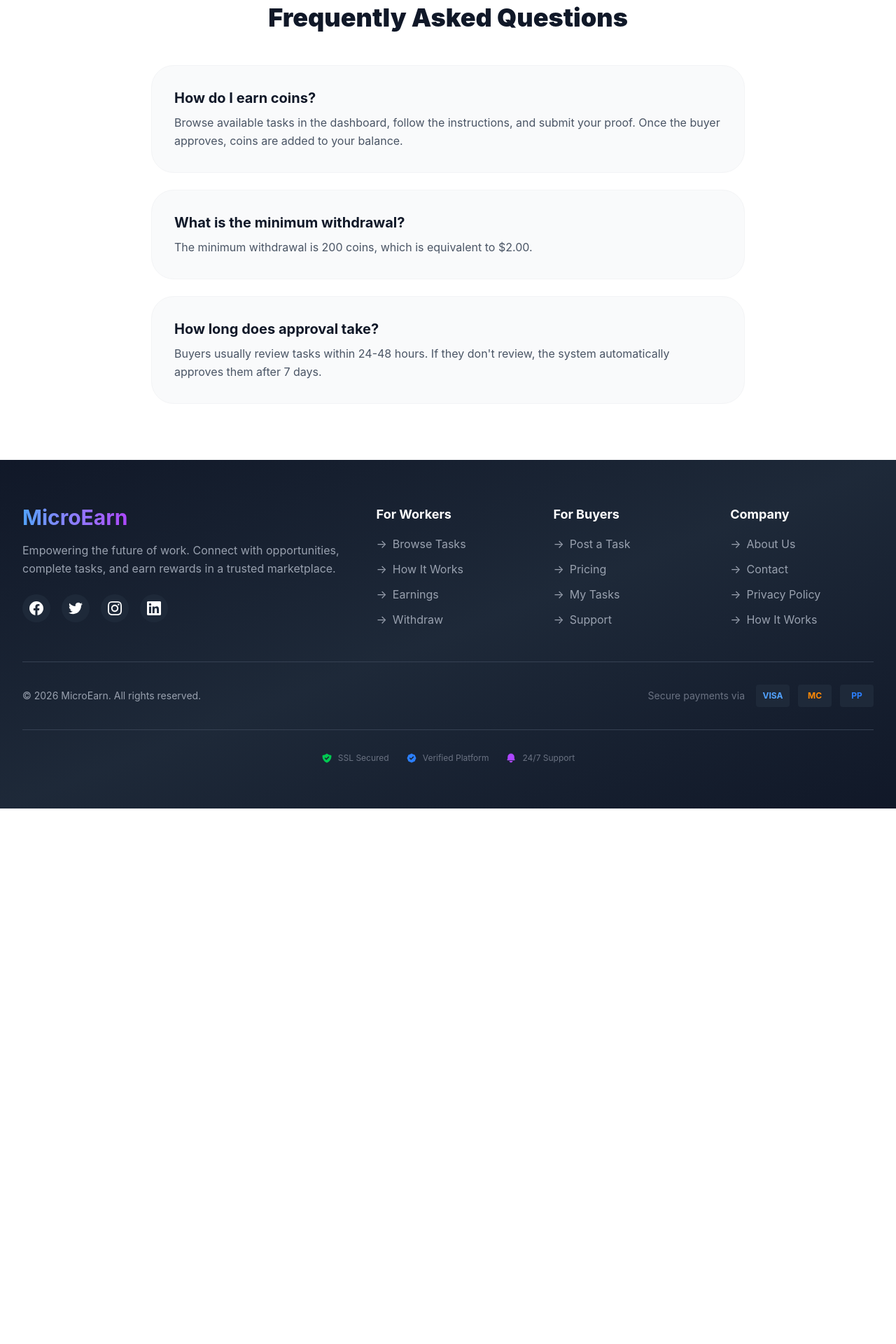
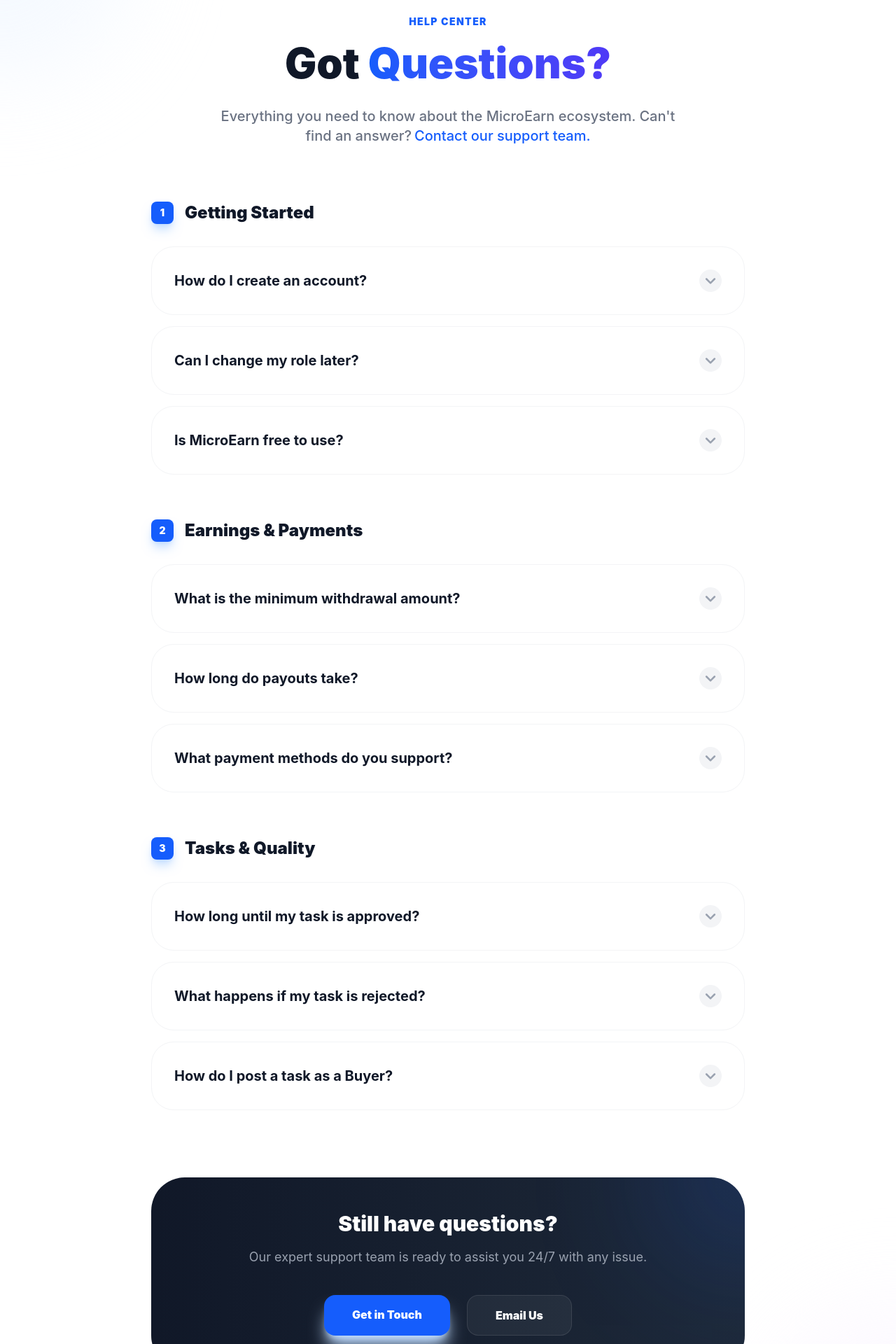
Before and after one commit to sabbirtanvir13/Micro-Earning-platform, a React (Vite) app in the folder client/: page /faq in a window 1280 px wide. Shown: the part 140-2060 px from the top of the page at 70% size. Before the commit the page ends 1295 px from the top, so only its background shows below. Built offline with nearby package versions, Linux system fonts and the light colour scheme; no server answers.

Commit message:
Modernized FAQ page with premium interactive accordions

```diff
--- a/client/src/pages/public/FAQ.jsx
+++ b/client/src/pages/public/FAQ.jsx
@@ -1,27 +1,136 @@
+import { useState } from 'react';
 import Header from '../../components/common/Header';
 import Footer from '../../components/common/Footer';
 
 const FAQ = () => {
-    const faqs = [
-        { q: "How do I earn coins?", a: "Browse available tasks in the dashboard, follow the instructions, and submit your proof. Once the buyer approves, coins are added to your balance." },
-        { q: "What is the minimum withdrawal?", a: "The minimum withdrawal is 200 coins, which is equivalent to $2.00." },
-        { q: "How long does approval take?", a: "Buyers usually review tasks within 24-48 hours. If they don't review, the system automatically approves them after 7 days." }
+    const [activeIndex, setActiveIndex] = useState(null);
+
+    const categories = [
+        {
+            title: 'Getting Started',
+            questions: [
+                { q: "How do I create an account?", a: "Simply click the 'Sign Up' button in the header, choose whether you want to be a Worker or a Buyer, and follow the registration steps. You'll get a welcome bonus instantly!" },
+                { q: "Can I change my role later?", a: "Yes, you can register as both a worker and a buyer using the same email. However, your balances and dashboards remain separate to ensure security and clarity." },
+                { q: "Is MicroEarn free to use?", a: "Absolutely! There are no registration or monthly fees. We only take a small service fee from task payments to maintain the platform ecosystem." }
+            ]
+        },
+        {
+            title: 'Earnings & Payments',
+            questions: [
+                { q: "What is the minimum withdrawal amount?", a: "The minimum withdrawal threshold is 200 coins ($2.00). This ensures we can process payments efficiently while keeping fees low for our users." },
+                { q: "How long do payouts take?", a: "Once you request a withdrawal, our team reviews it within 24 hours. Most payments are processed instantly to your chosen payment method after approval." },
+                { q: "What payment methods do you support?", a: "We currently support Stripe (Credit/Debit cards) and direct bank transfers. We are constantly adding new global payment partners." }
+            ]
+        },
+        {
+            title: 'Tasks & Quality',
+            questions: [
+                { q: "How long until my task is approved?", a: "Buyers usually review tasks within 24-48 hours. If a buyer doesn't take action within 7 days, our system automatically approves the task and releases the coins to the worker." },
+                { q: "What happens if my task is rejected?", a: "If a task is rejected, the buyer must provide a reason. If you feel the rejection was unfair, you can appeal to our admin team through the support center." },
+                { q: "How do I post a task as a Buyer?", a: "Switch to the Buyer Dashboard, click 'Create Task', fill in the requirements and reward amount. Once you fund the project with coins, workers will start seeing it in their feed." }
+            ]
+        }
     ];
+
+    const flatQuestions = categories.flatMap(cat => cat.questions);
+
+    const toggleAccordion = (index) => {
+        setActiveIndex(activeIndex === index ? null : index);
+    };
 
     return (
         <div className="min-h-screen bg-white">
             <Header />
-            <main className="max-w-4xl mx-auto px-6 py-20">
-                <h1 className="text-4xl font-black text-gray-900 mb-12 text-center">Frequently Asked Questions</h1>
-                <div className="space-y-6">
-                    {faqs.map((faq, i) => (
-                        <div key={i} className="p-8 bg-gray-50 rounded-[2rem] border border-gray-100">
-                            <h4 className="text-xl font-bold text-gray-900 mb-2">{faq.q}</h4>
-                            <p className="text-gray-600 leading-relaxed">{faq.a}</p>
+
+            <main className="relative py-24 overflow-hidden">
+                {/* Decorative background blobs */}
+                <div className="absolute top-0 left-0 w-96 h-96 bg-blue-50 rounded-full blur-3xl -translate-y-1/2 -translate-x-1/2 opacity-60"></div>
+                <div className="absolute bottom-0 right-0 w-96 h-96 bg-purple-50 rounded-full blur-3xl translate-y-1/2 translate-x-1/2 opacity-60"></div>
+
+                <div className="max-w-4xl mx-auto px-6 relative z-10">
+                    <div className="text-center mb-20">
+                        <h2 className="text-sm font-black text-blue-600 uppercase tracking-widest mb-3">Help Center</h2>
+                        <h1 className="text-4xl md:text-6xl font-black text-gray-900 mb-6 leading-tight">
+                            Got <span className="text-transparent bg-clip-text bg-gradient-to-r from-blue-600 to-indigo-600">Questions?</span>
+                        </h1>
+                        <p className="text-xl text-gray-500 max-w-2xl mx-auto font-medium">
+                            Everything you need to know about the MicroEarn ecosystem. Can't find an answer?
+                            <a href="/contact" className="text-blue-600 hover:underline ml-1">Contact our support team.</a>
+                        </p>
+                    </div>
+
+                    <div className="space-y-16">
+                        {categories.map((category, catIndex) => (
+                            <div key={catIndex}>
+                                <h3 className="text-2xl font-black text-gray-900 mb-8 flex items-center">
+                                    <span className="w-8 h-8 rounded-lg bg-blue-600 text-white flex items-center justify-center text-sm mr-4 shadow-lg shadow-blue-200">
+                                        {catIndex + 1}
+                                    </span>
+                                    {category.title}
+                                </h3>
+
+                                <div className="space-y-4">
+                                    {category.questions.map((faq, qIndex) => {
+                                        const globalIndex = categories.slice(0, catIndex).reduce((acc, c) => acc + c.questions.length, 0) + qIndex;
+                                        const isOpen = activeIndex === globalIndex;
+
+                                        return (
+                                            <div
+                                                key={qIndex}
+                                                className={`group border rounded-[2rem] transition-all duration-300 ${isOpen
+                                                        ? 'border-blue-200 bg-blue-50/30 shadow-xl shadow-blue-500/5'
+                                                        : 'border-gray-100 bg-white hover:border-gray-200'
+                                                    }`}
+                                            >
+                                                <button
+                                                    onClick={() => toggleAccordion(globalIndex)}
+                                                    className="w-full flex items-center justify-between p-8 text-left focus:outline-none"
+                                                >
+                                                    <span className={`text-xl font-bold transition-colors ${isOpen ? 'text-blue-600' : 'text-gray-900'}`}>
+                                                        {faq.q}
+                                                    </span>
+                                                    <div className={`w-8 h-8 rounded-full flex items-center justify-center transition-all ${isOpen ? 'bg-blue-600 text-white rotate-180' : 'bg-gray-100 text-gray-400 group-hover:bg-gray-200'}`}>
+                                                        <svg className="w-5 h-5" fill="none" stroke="currentColor" viewBox="0 0 24 24">
+                                                            <path strokeLinecap="round" strokeLinejoin="round" strokeWidth={3} d="M19 9l-7 7-7-7" />
+                                                        </svg>
+                                                    </div>
+                                                </button>
+
+                                                <div
+                                                    className={`overflow-hidden transition-all duration-300 ${isOpen ? 'max-h-96 opacity-100' : 'max-h-0 opacity-0'
+                                                        }`}
+                                                >
+                                                    <div className="px-8 pb-8 text-gray-600 leading-relaxed font-medium text-lg border-t border-blue-100/30 pt-4">
+                                                        {faq.a}
+                                                    </div>
+                                                </div>
+                                            </div>
+                                        );
+                                    })}
+                                </div>
+                            </div>
+                        ))}
+                    </div>
+
+                    {/* Quick Support Card */}
+                    <div className="mt-24 p-12 bg-gradient-to-r from-gray-900 to-gray-800 rounded-[3rem] text-center relative overflow-hidden group">
+                        <div className="absolute top-0 right-0 w-64 h-64 bg-blue-600 rounded-full blur-[100px] opacity-20 -translate-y-1/2 translate-x-1/2 group-hover:opacity-30 transition-opacity"></div>
+                        <div className="relative z-10">
+                            <h4 className="text-3xl font-black text-white mb-4">Still have questions?</h4>
+                            <p className="text-gray-400 mb-10 text-lg">Our expert support team is ready to assist you 24/7 with any issue.</p>
+                            <div className="flex flex-wrap justify-center gap-6">
+                                <a href="/contact" className="px-10 py-4 bg-blue-600 text-white font-black rounded-2xl hover:bg-blue-700 transition-all shadow-xl shadow-blue-200 hover:-translate-y-1">
+                                    Get in Touch
+                                </a>
+                                <a href="mailto:support@microearn.com" className="px-10 py-4 bg-white/5 text-white border border-white/10 font-black rounded-2xl hover:bg-white/10 transition-all">
+                                    Email Us
+                                </a>
+                            </div>
                         </div>
-                    ))}
+                    </div>
                 </div>
             </main>
+
             <Footer />
         </div>
     );
```
